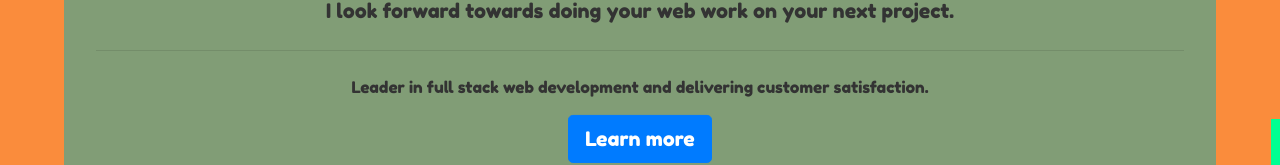
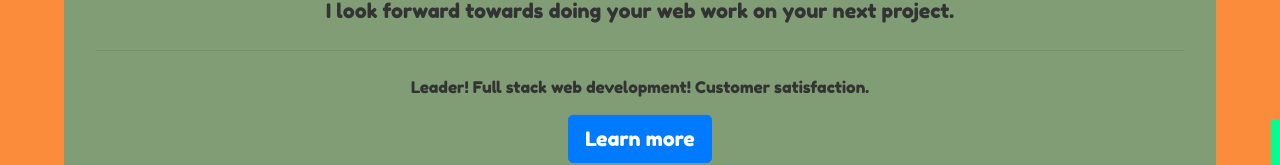
Before and after one commit to brakluner/BeachThemeTedWebWorld, a Next.js app: page / in a window 1280 px wide. Shown: the part 390-555 px from the top of the page. Built offline with nearby package versions, Linux system fonts and the light colour scheme; a small style sheet from the web is missing.

Commit message:
changed text

```diff
--- a/pages/index.js
+++ b/pages/index.js
@@ -20,7 +20,7 @@ export default class Index extends Component {
   <h1 className="display-4 red">TED WEB WORLD!</h1>
   <p className="lead">I look forward towards doing your web work on your next project.</p>
   <hr className="my-4" />
-  <p>Leader in full stack web development and delivering customer satisfaction.</p>
+  <p>Leader! Full stack web development! Customer satisfaction.</p>
   <a className="btn btn-primary btn-lg" href="#" role="button">Learn more</a>
 </div>
 {/* <h1 className = "section-text red">Welcome to MainSource!</h1> */}
```
